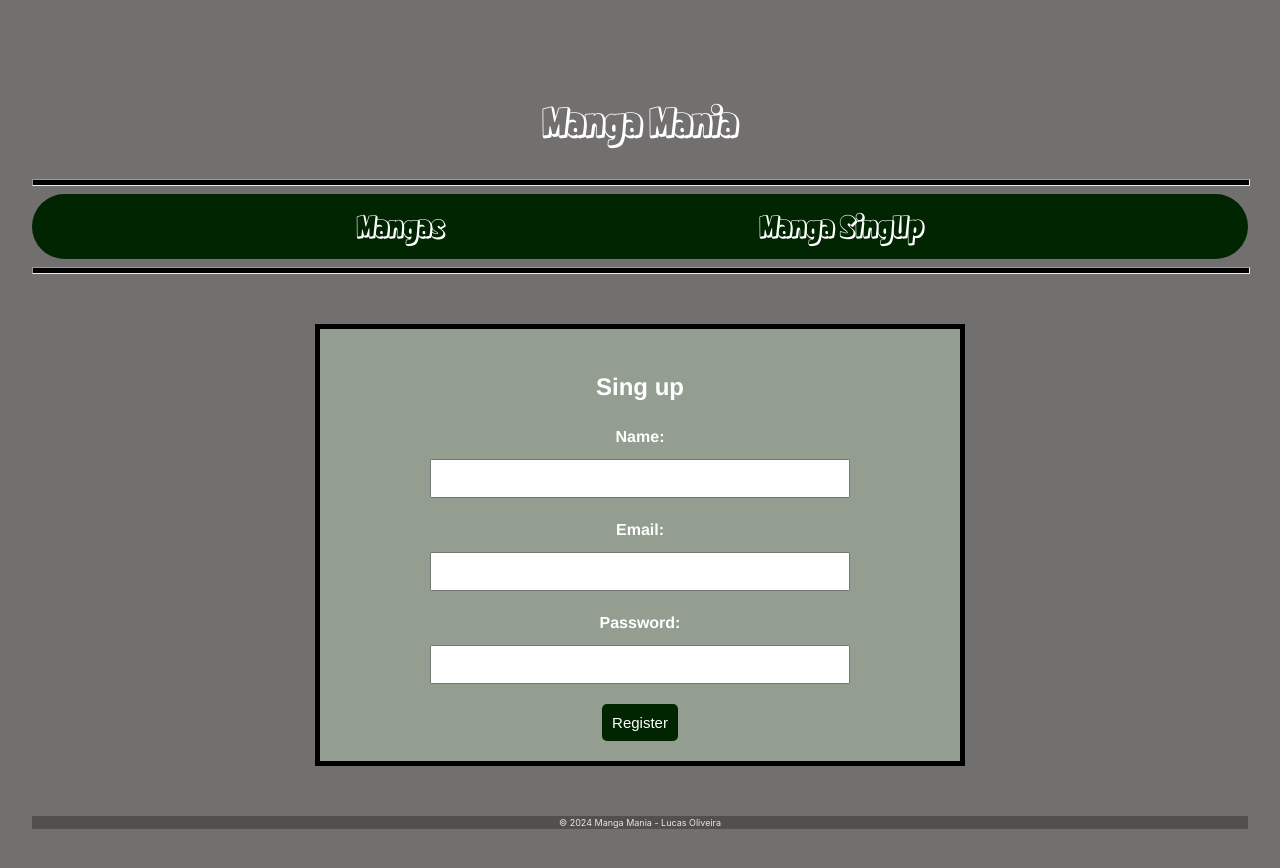
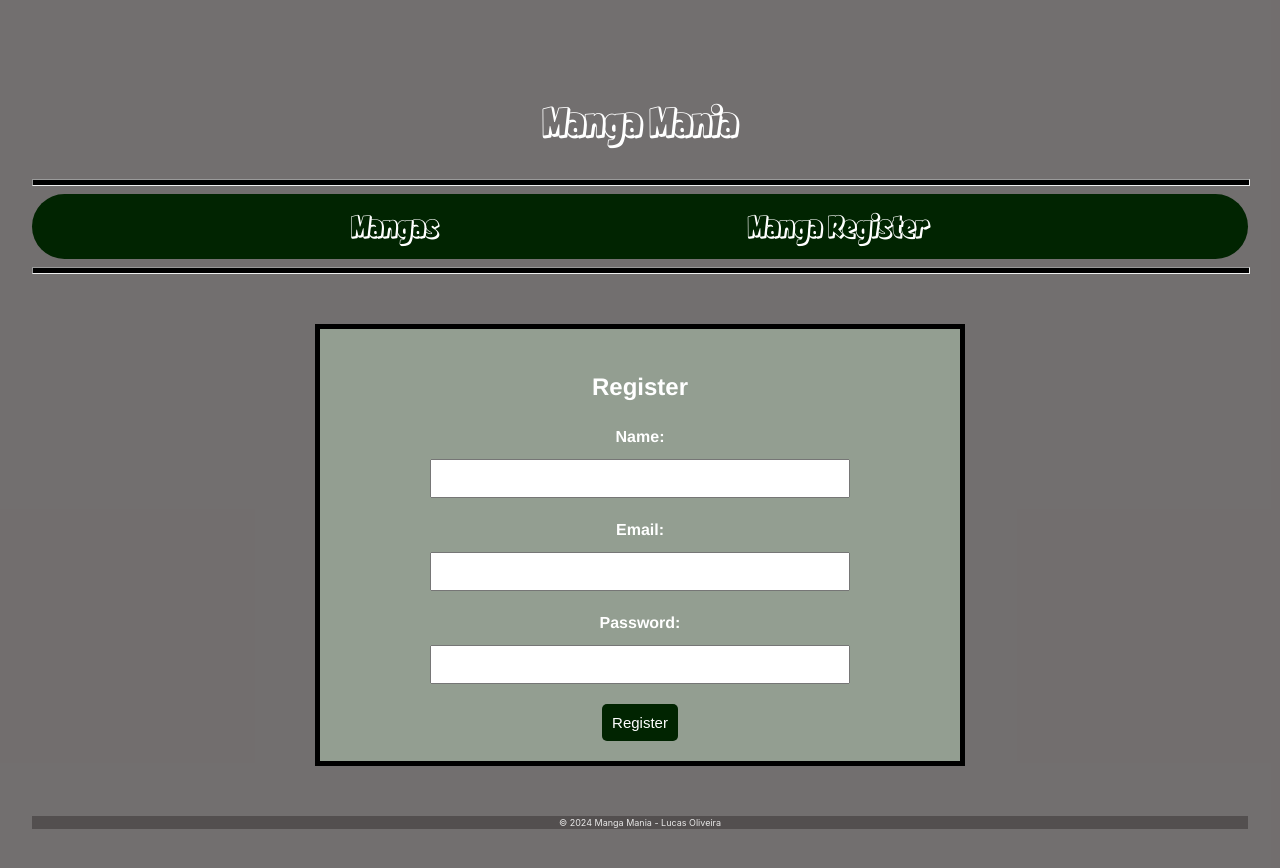
Before and after one commit to Miloskimon/MangaMania, a React (Vite) app: page /MangaSingup in a window 1280 px wide. Built offline with nearby package versions, Linux system fonts and the light colour scheme; no server answers.

Commit message:
changes MangaSingUp

```diff
--- a/src/App.jsx
+++ b/src/App.jsx
@@ -36,7 +36,7 @@
       <nav>
 
         <NavLink to="/MangaMain">Mangas</NavLink>
-        <NavLink to="/MangaSingup">Manga SingUp</NavLink>
+        <NavLink to="/MangaSingup">Manga Register</NavLink>
       </nav>
       <hr className='line' />
       <Outlet />
--- a/src/features/Mangas/components/MangaSingUp.jsx
+++ b/src/features/Mangas/components/MangaSingUp.jsx
@@ -35,7 +35,7 @@
 
     return(
             <section className="MangaSingUp">
-                  <h1>Sing up</h1>
+                  <h1>Register</h1>
 
                 <form id='registerform' onSubmit={handleSubmit} >
                     <label htmlFor="nome">Name: </label>
```
